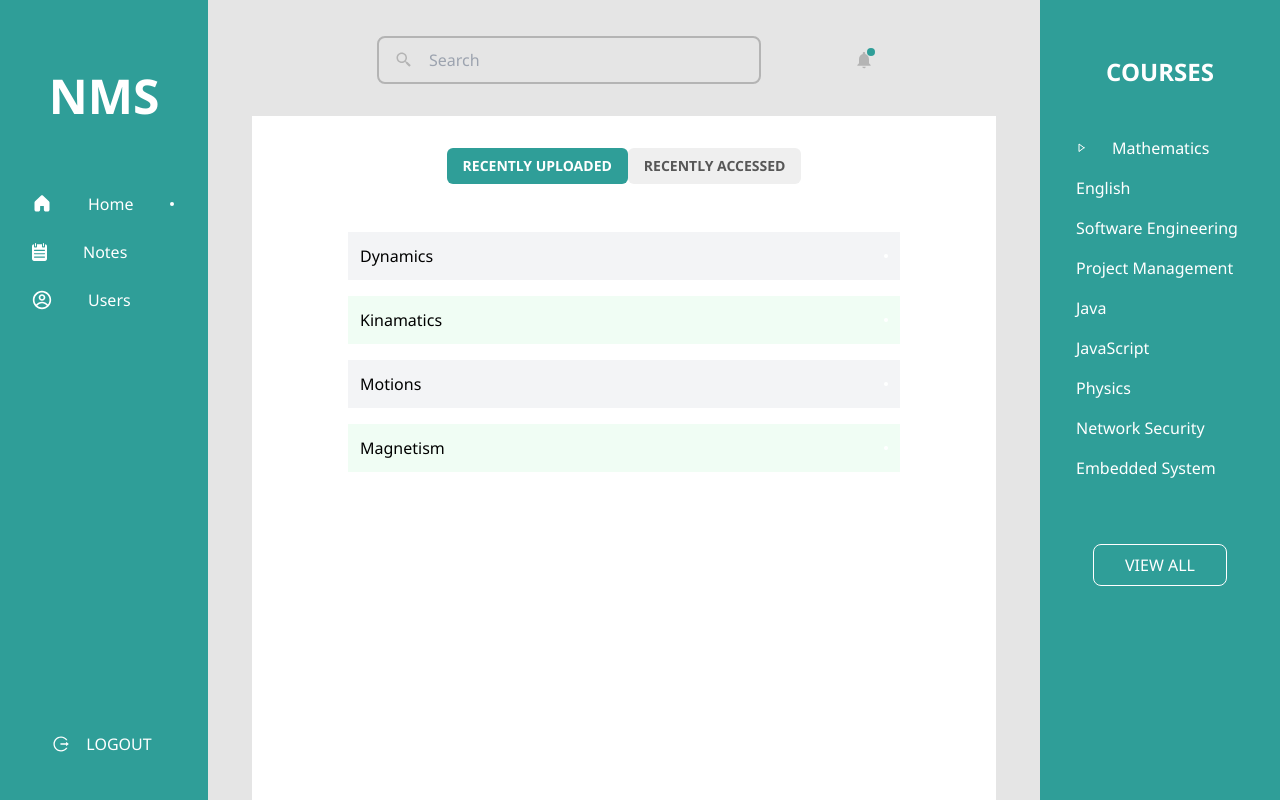
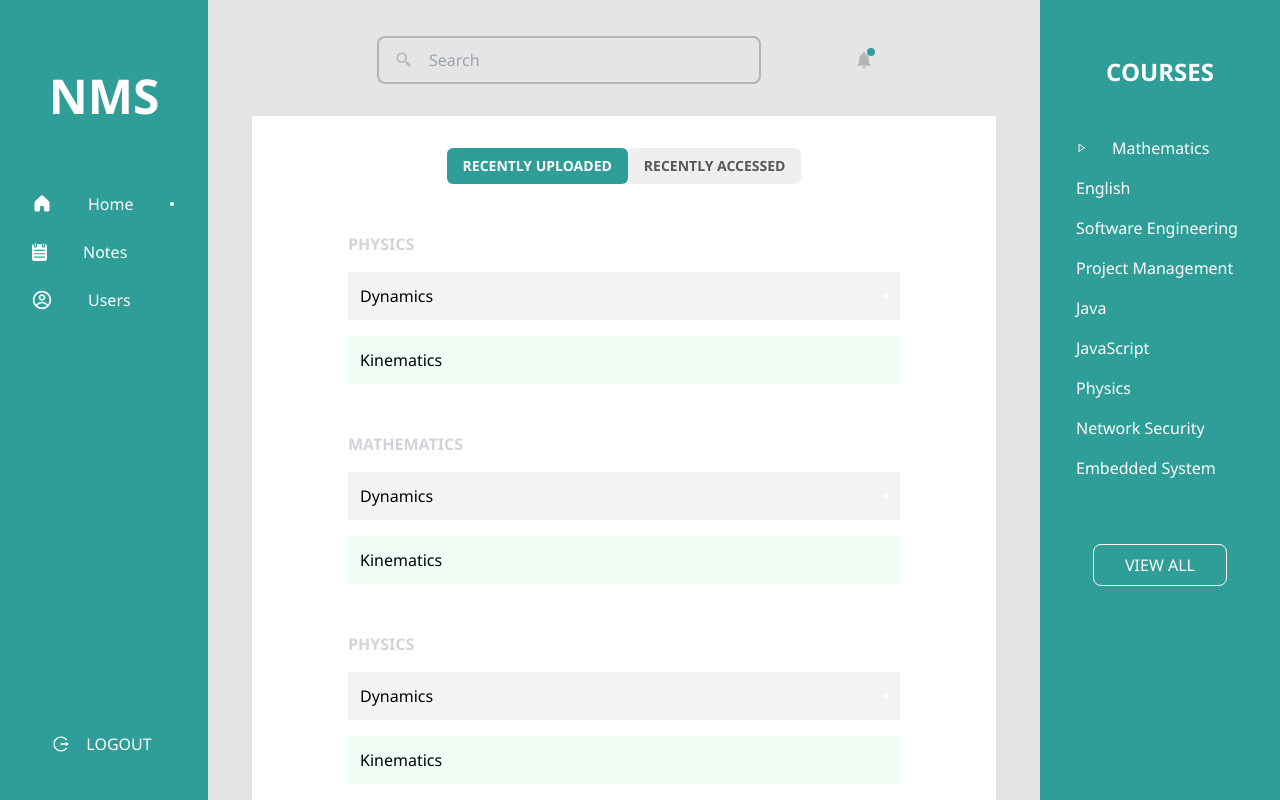
Before and after one commit to IrakozeLoraine/nms-front, a React (Vite) app: page /dashboard/home in a window 1280 px wide. Shown: the top 800 px of the page. Built offline with nearby package versions, Linux system fonts and the light colour scheme; a web font is replaced by a local one.

Commit message:
Feat: Uploaded recently

```diff
--- a/src/components/molecule/PopupMolecule.tsx
+++ b/src/components/molecule/PopupMolecule.tsx
@@ -1,9 +1,9 @@
 import Bar from "../atoms/Bar";
 import Delete from '../../public/icons/ellipse.svg'
 import Popup from "reactjs-popup";
-import { BarType } from "../../types";
+import { BarMoleculeType, BarType } from "../../types";
 
-export default function PopupMolecule() {
+export default function PopupMolecule(props:BarMoleculeType) {
     const tapcontent:BarType[] = [
         {
             title: "Dynamics",
@@ -20,10 +20,11 @@ export default function PopupMolecule() {
     ]
     return (
         <div className="mt-12">
+            <h1 className="text-gray-300 uppercase font-bold">{ props.courseTitle}</h1>
             {
-                tapcontent.map((item:BarType, i:number) => {
+                props.notes.map((item:string, i:number) => {
                     return (
-                        <Bar key={i} title={item.title} hasColor={i%2 ===0  && true}/>
+                        <Bar key={i} title={item} hasColor={i%2 ===0  && true}/>
                     )
                 })
             }
--- /dev/null
+++ b/src/components/organisms/BarsHolder.tsx
@@ -0,0 +1,37 @@
+import Bar from "../atoms/Bar";
+import Delete from '../../public/icons/ellipse.svg'
+import Popup from "reactjs-popup";
+import { BarMoleculeType, BarType } from "../../types";
+import PopupMolecule from "../molecule/PopupMolecule";
+
+export default function BarsHolder() {
+    const tapcontent: BarMoleculeType[] = [
+        {
+            courseTitle: "Physics",
+            notes:['Dynamics', 'Kinematics']
+        },
+        {
+            courseTitle: "Mathematics",
+            notes: ['Dynamics', 'Kinematics']
+        },
+        {
+            courseTitle: "Physics",
+            notes: ['Dynamics', 'Kinematics']
+        },
+    {
+        courseTitle: "Physics",
+            notes: ['Dynamics', 'Kinematics']
+    }
+    ]
+    return (
+        <div className="mt-12">
+            {
+                tapcontent.map((item:BarMoleculeType, i: number) => {
+                    return (
+                    <PopupMolecule key={i} courseTitle={item.courseTitle} notes={item.notes}/>
+                    )
+                })
+            }
+        </div>
+    )
+}
--- a/src/types/index.ts
+++ b/src/types/index.ts
@@ -54,3 +54,8 @@ export type ITextDecorationType = 'no-underline' | 'underline';
     title: string
     hasColor?: boolean
 }
+
+ export type BarMoleculeType = {
+    courseTitle: string
+    notes:string[]
+}
--- a/src/views/Home.tsx
+++ b/src/views/Home.tsx
@@ -1,6 +1,7 @@
 import React from 'react';
 import Tab from '../components/atoms/Tab';
 import PopupMolecule from '../components/molecule/PopupMolecule';
+import BarsHolder from '../components/organisms/BarsHolder';
 import Dashboard from '../layout/Dashboard';
 import { TabType } from '../types/custom/Tabs';
 
@@ -20,7 +21,7 @@ export default function Home() {
       <div className="block relative w-full h-auto px-11">
         <div className="bg-main px-24 py-8 h-screen">
           <Tab tabs={tabs}>
-            <PopupMolecule/>
+            <BarsHolder/>
           </Tab>
 
         </div>
```
